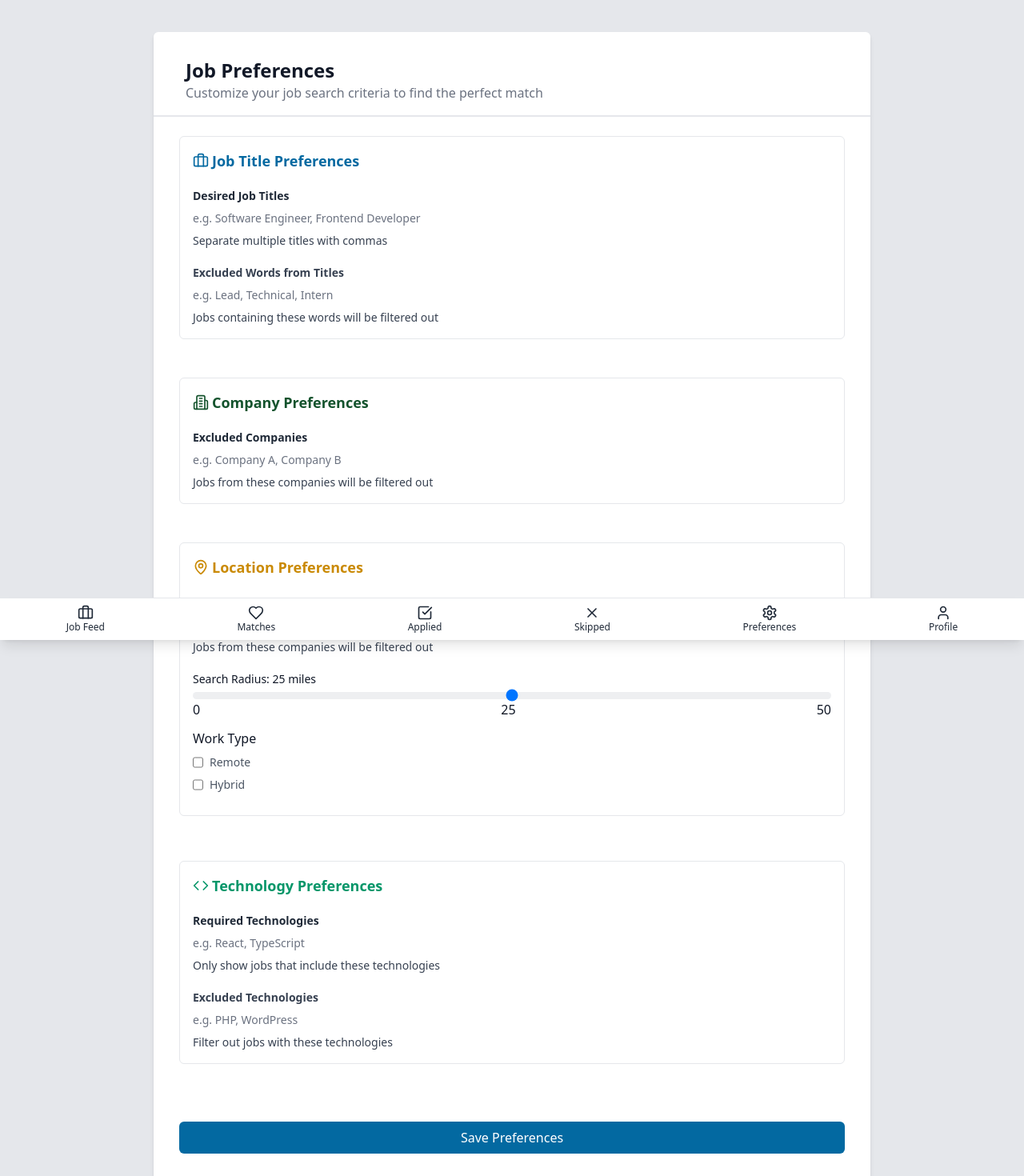
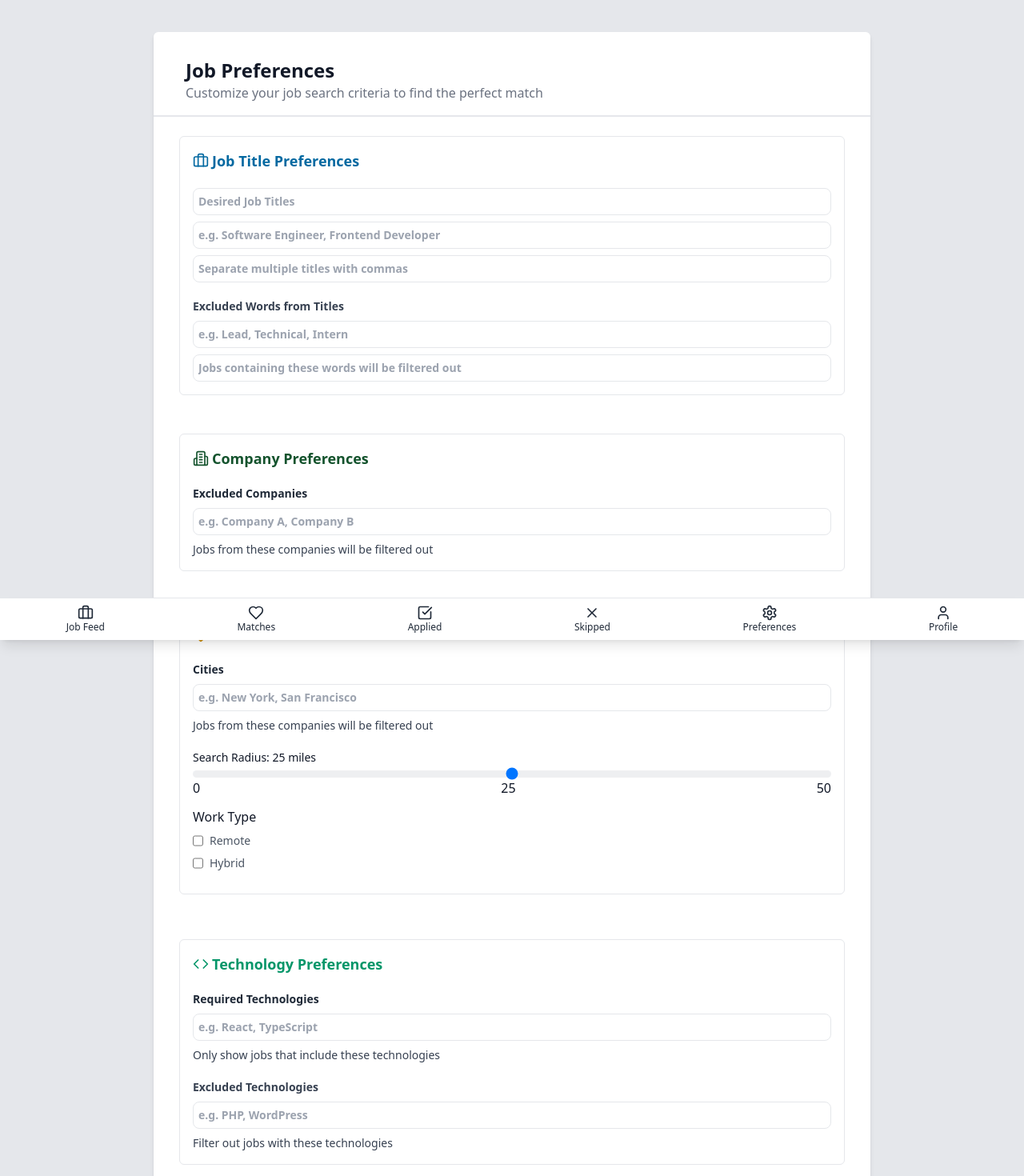
Before and after one commit to Muhammadbilalhaider/netlify-tailwind, a React (Create React App) app: page /preferences in a window 1280 px wide. Shown: the top 1470 px of the page at 80% size. Built offline with nearby package versions, Linux system fonts and the light colour scheme.

Commit message:
making Applied

```diff
--- a/src/components/preferences/preferences.tsx
+++ b/src/components/preferences/preferences.tsx
@@ -22,17 +22,18 @@ const Preferences = () => {
             <p className='font-semibold text-lg'>Job Title Preferences</p>
           </div>
           <div className='flex flex-col  space-y-2 mt-5'>
-            <p className='font-semibold text-sm text-gray-800'>Desired Job Titles</p>
-            <p className='text-sm text-gray-500'>e.g. Software Engineer, Frontend Developer</p>
-            <p className='text-sm text-gray-700'>Separate multiple titles with commas</p>
+            <input className='font-semibold  text-sm text-gray-800 p-1.5 rounded-lg border' placeholder='Desired Job Titles'/>
+            <input className='font-semibold text-sm text-gray-800 p-1.5 rounded-lg border' placeholder='e.g. Software Engineer, Frontend Developer'/>
+            <input className='font-semibold text-sm text-gray-800 p-1.5 rounded-lg border' placeholder='Separate multiple titles with commas'/>
+
           </div>
 
 
           <div className='flex flex-col space-y-2 mt-5'>
             <p className='font-semibold text-sm text-gray-700'>Excluded Words from Titles</p>
-            <p className='text-sm text-gray-500'>e.g. Lead, Technical, Intern</p>
-            <p className='text-sm text-gray-700'>Jobs containing these words will be filtered out</p>
-          </div>
+            <input className='font-semibold text-sm text-gray-800 p-1.5 rounded-lg border' placeholder='e.g. Lead, Technical, Intern'/>
+            <input className='font-semibold text-sm text-gray-800 p-1.5 rounded-lg border' placeholder='Jobs containing these words will be filtered out'/>
+            </div>
 
         </div>
 
@@ -43,7 +44,8 @@ const Preferences = () => {
           </div>
           <div className='flex flex-col  space-y-2 mt-5'>
             <p className='font-semibold text-sm text-gray-800'>Excluded Companies</p>
-            <p className='text-sm text-gray-500'>e.g. Company A, Company B</p>
+            <input className='font-semibold text-sm text-gray-800 p-1.5 rounded-lg border' placeholder='e.g. Company A, Company B'/>
+
             <p className='text-sm text-gray-700'>Jobs from these companies will be filtered out</p>
           </div>
 
@@ -57,7 +59,7 @@ const Preferences = () => {
           </div>
           <div className='flex flex-col  space-y-2 mt-5'>
             <p className='font-semibold text-sm text-gray-800'>Cities</p>
-            <p className='text-sm text-gray-500'>e.g. New York, San Francisco</p>
+            <input className='font-semibold text-sm text-gray-800 p-1.5 rounded-lg border' placeholder='e.g. New York, San Francisco'/>
             <p className='text-sm text-gray-700'>Jobs from these companies will be filtered out</p>
           </div>
 
@@ -114,15 +116,15 @@ const Preferences = () => {
           </div>
           <div className='flex flex-col  space-y-2 mt-5'>
             <p className='font-semibold text-sm text-gray-800'>Required Technologies</p>
-            <p className='text-sm text-gray-500'>e.g. React, TypeScript
-            </p>
+            <input className='font-semibold text-sm text-gray-800 p-1.5 rounded-lg border' placeholder='e.g. React, TypeScript'/>
+
             <p className='text-sm text-gray-700'>Only show jobs that include these technologies</p>
           </div>
 
 
           <div className='flex flex-col space-y-2 mt-5'>
             <p className='font-semibold text-sm text-gray-700'>Excluded Technologies</p>
-            <p className='text-sm text-gray-500'>e.g. PHP, WordPress</p>
+            <input className='font-semibold text-sm text-gray-800 p-1.5 rounded-lg border' placeholder='e.g. PHP, WordPress'/>
             <p className='text-sm text-gray-700'>Filter out jobs with these technologies</p>
           </div>
 
--- a/src/components/skippedJob/SkippedJob.tsx
+++ b/src/components/skippedJob/SkippedJob.tsx
@@ -7,8 +7,8 @@ const SkippedJob = () => {
 
       {/* Header Section */}
       <div className="flex w-full flex-col space-y-2">
-        <p className="font-bold text-lg sm:text-xl lg:text-2xl">Skipped Jobs</p>
-        <p className="text-sm sm:text-base text-gray-600">
+        <p className="font-bold text-lg text-gray-900 sm:text-xl lg:text-2xl">Skipped Jobs</p>
+        <p className="text-sm sm:text-base text-gray-500">
           Review jobs you've skipped - you can always change your mind!
         </p>
       </div>
@@ -31,22 +31,23 @@ const SkippedJob = () => {
       <div className="flex flex-col bg-gray-50 rounded-lg shadow-md w-full">
         {/* Table Header */}
         <div className="hidden sm:flex flex-row justify-between px-4 md:text-sm sm:px-8 py-3 bg-gray-50 rounded-t-lg text-sm sm:text-base lg:text-lg font-medium text-gray-800">
-          <span>Job Title</span>
-          <span>Company</span>
-          <span>Skipped</span>
-          <span>Actions</span>
+          <span className='font-medium text-sm text-gray-600'>Job Title</span>
+          <span className='font-medium text-sm text-gray-600'>Company</span>
+          <span className='font-medium text-sm text-gray-600'>Skipped</span>
+          <span className='font-medium text-sm text-gray-600'>Actions</span>
         </div>
         <hr className="border-gray-300 opacity-40" />
 
         {/* Job Row */}
         <div className="flex flex-col sm:flex-row justify-between items-start sm:items-center px-4  py-3 bg-white space-y-4 sm:space-y-0">
-          <div className="w-full sm:w-auto text-sm md:text-xs sm:text-base">
-            <p className="font-medium">Journeyman Plumber</p>
+          <div className="w-full sm:w-auto">
+            <p className="font-medium text-base text-gray-900">Journeyman Plumber</p>
+            <p className='text-gray-500 font-medium text-sm'>Bellingham, MA, US</p>
           </div>
-          <div className="w-full sm:w-auto text-sm md:text-xs">
+          <div className="w-full sm:w-auto text-gray-900 text-sm">
             <p>G&C Plumbing & Heating LLC</p>
           </div>
-          <div className="w-full sm:w-auto text-sm md:text-xs sm:text-base text-gray-500">
+          <div className="w-full sm:w-auto text-xs md:text-xs sm:text-base text-gray-500">
             <p>About 21 hours ago</p>
           </div>
           <div className="flex flex-row lg:gap-2 gap-1 w-full md:text-xs sm:w-auto justify-start sm:justify-center">
```
